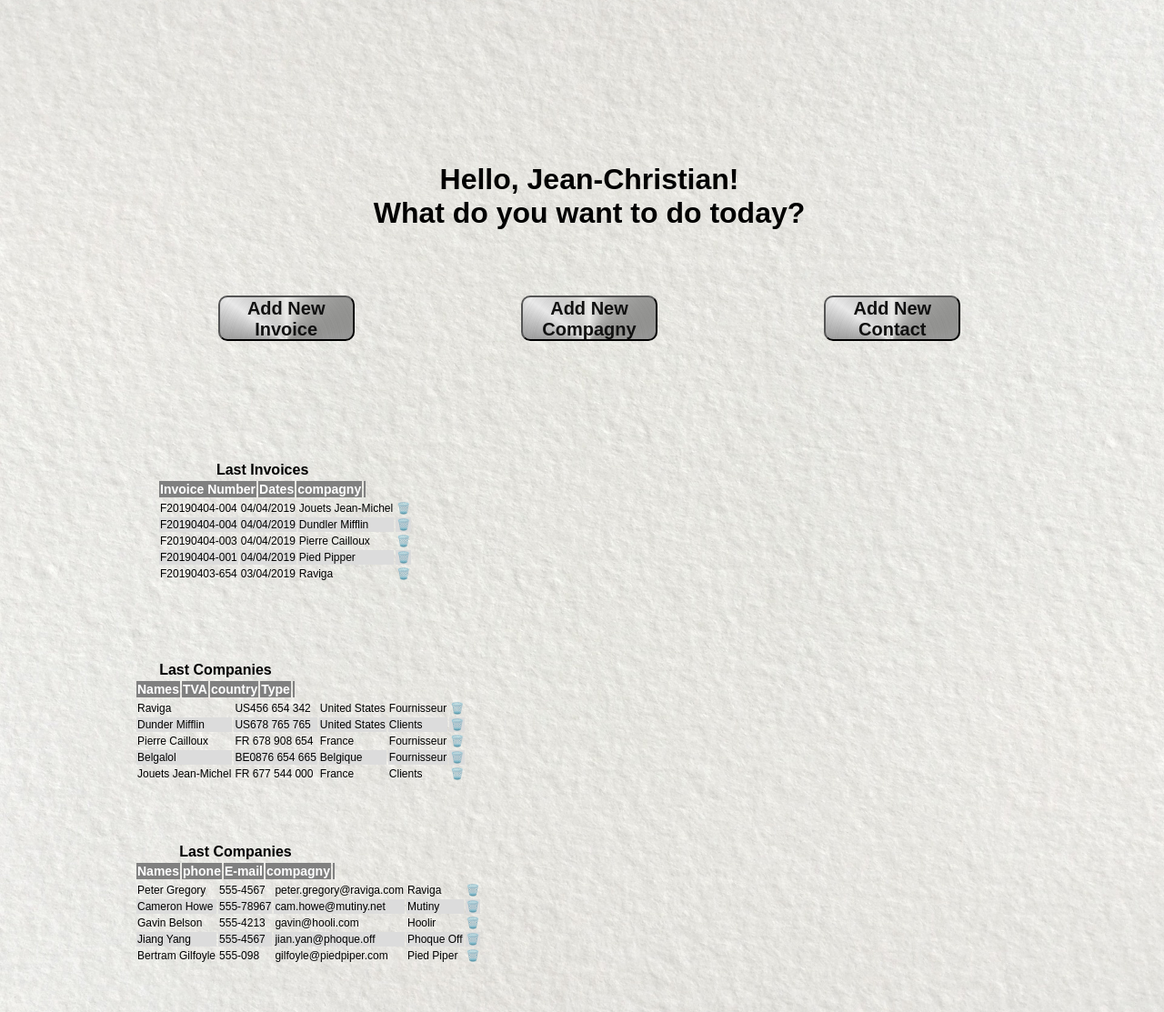
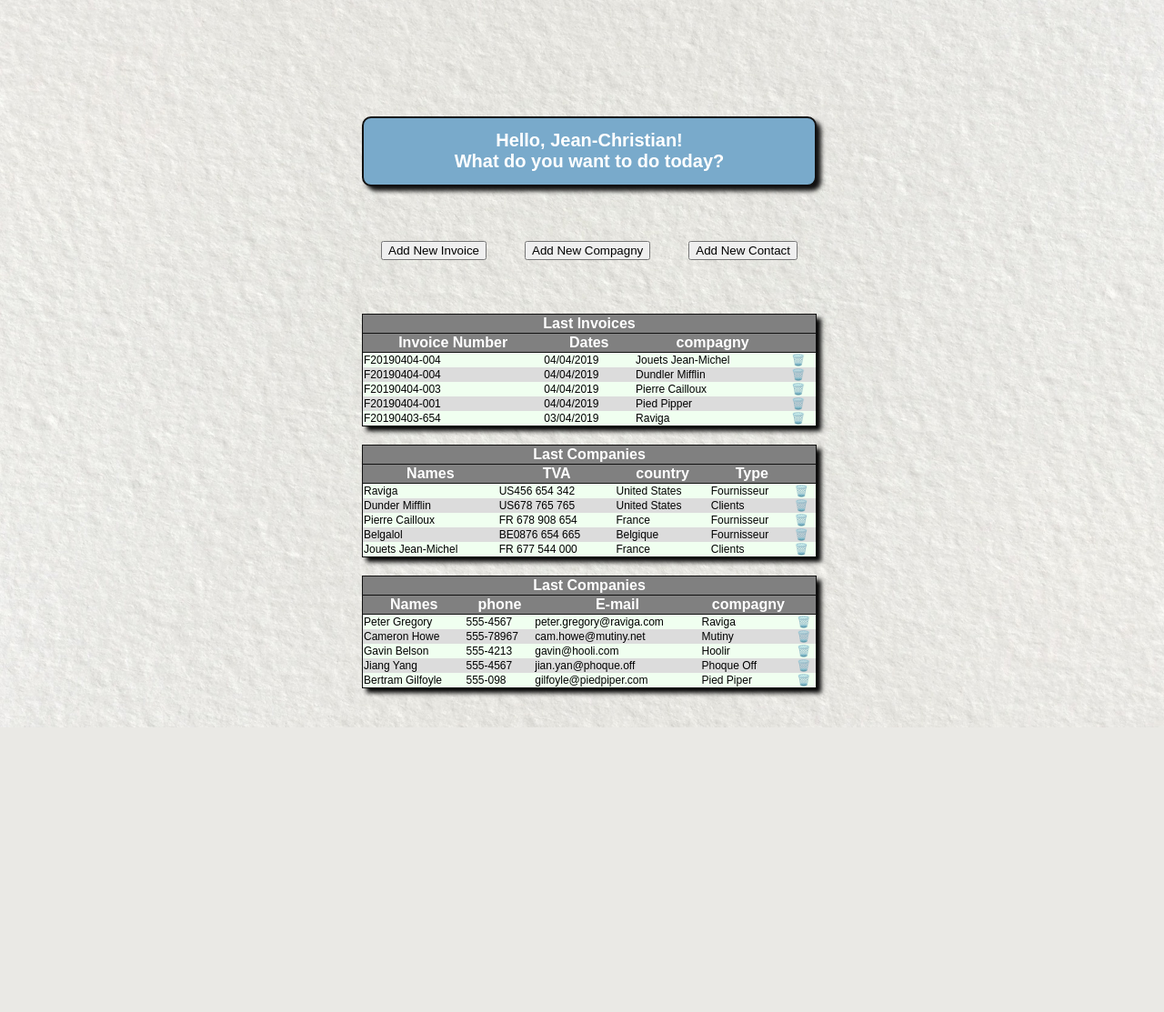
Before and after one commit to JPRA-Dev/PHP-challenge-2, a PHP site: template src/Views/admin/index.php in a window 1280 px wide. Shown: the whole page at 91% size. After the commit the page ends 800 px from the top, so only its background shows below. Run offline with PHP 8.4, Linux system fonts and the light colour scheme; the template is opened without the code that fills it, so the values that code supplies are empty.

Commit message:
modifications css admin

```diff
--- a/public/css/styleindex.css
+++ b/public/css/styleindex.css
@@ -10,12 +10,13 @@ body{
     background-size: cover;
 
 }
+
 .addbutton{
 display: flex;
 flex-direction: column;
-margin-top: 150px;
-
-
+margin-top: 100px;
+font-size: 10px;
+font-weight: bold;
 
 }
 
@@ -23,13 +24,19 @@ margin-top: 150px;
     display: flex;
     justify-content: center;
     text-align: center;
-
-
+    border: 2px solid #111;
+    border-radius: 10px ;
+    background-color: #79AACB;
+    color: #fff;
+    box-shadow: #111 5px 5px 5px;
+    margin-top: 20px;
+    margin-bottom: 10px;
 
 
 }
 .add{
     display: flex;
+    flex-direction: row;
     justify-content: space-around;
     margin-top: 50px;
 
@@ -39,67 +46,107 @@ margin-top: 150px;
     height: 80PX;
 
 }
-.submit{
+.submit1{
 
     width: 150px;
-    height: 50px;
+    height: 60px;
     border-radius: 10px;
     font-weight: bold;
-    background-image: url(../images/backgroundbutton.jpg);
     background-size: cover;
-    color: #111;
+    background-color: aqua;
+    color: blue;
     font-size: 20px;
     margin: 0 auto;
     transition: transform .2s; /* Animation */
+    box-shadow: 3px 3px 3px;
+    cursor: pointer;
 }
-.submit:hover{
+.submit1:hover{
     transform: scale(1.1);
 }
-.container{
-    display: flex;
-    flex-direction: column;
-    margin-top: 100px;
-    width: 1000px;
+.submit2{
 
+    width: 150px;
+    height: 60px;
+    border-radius: 10px;
+    font-weight: bold;
+    background-size: cover;
+    background-color:  rgb(233, 204, 210);
+    color: blue;
+    font-size: 20px;
+    margin: 0 auto;
+    transition: transform .2s; /* Animation */
+    box-shadow: 3px 3px 3px;
+    cursor: pointer;
+}
+.submit2:hover{
+    transform: scale(1.1);
+}
+.submit3{
 
+    width: 150px;
+    height: 60px;
+    border-radius: 10px;
+    font-weight: bold;
+    background-size: cover;
+    background-color: rgb(225, 188, 243);
+    color: blue;
+    font-size: 20px;
+    margin: 0 auto;
+    transition: transform .2s; /* Animation */
+    box-shadow: 3px 3px 3px;
+    cursor: pointer;
+}
+.submit3:hover{
+    transform: scale(1.1);
+}
+
+table{
+    border-collapse: collapse;
+    width: 500px;
+    margin-bottom: 20px;
+    background-color: honeydew;
+    box-shadow: 5px 5px 5px;
+}
+
+th{
+    background-color: grey;
+    color: white;
+    border-bottom: 1px solid #111;
+}
+.titletab1{
+    background-color: aqua;
+    color: #111
+}
+.titletab2{
+    background-color: rgb(233, 204, 210);
+    color: #111
+}
+.titletab3{
+    background-color: rgb(225, 188, 243);
+    color:#111
+}
+
+.container1 {
+table-layout: auto;
+border: 1px solid #111;
 
 
 }
-
-.container1 {
-display: flex;
-flex-direction: column;
-width: 500px;
-height: 200px;
-margin-left: 25px;
-margin-right: 20px;
-margin-bottom: 20px;
-
-}
 .container2{
-    display: flex;
-    flex-direction: column;
-    width: 500px;
-    height: 200px;
+   table-layout: auto;
+   border: 1px solid #111;
 
 
 
 }
 .container3{
-    display: flex;
-    flex-direction: column;
-    width: 500px;
-    height: 180px;
+  table-layout: auto;
+  border: 1px solid #111;
 
 
 }
 
-.column{
-    font-size: 14px;
-    background-color:gray;
-    color: #fff;
-
-}
 .row1{
     font-size: 12px;
 
```
Also changed, not shown: public/css/addcompany.css (+19 -6 lines), public/css/addcontact.css (+17 -4 lines), public/css/addinvoice.css (+24 -6 lines), public/css/login.css (+18 -11 lines).
